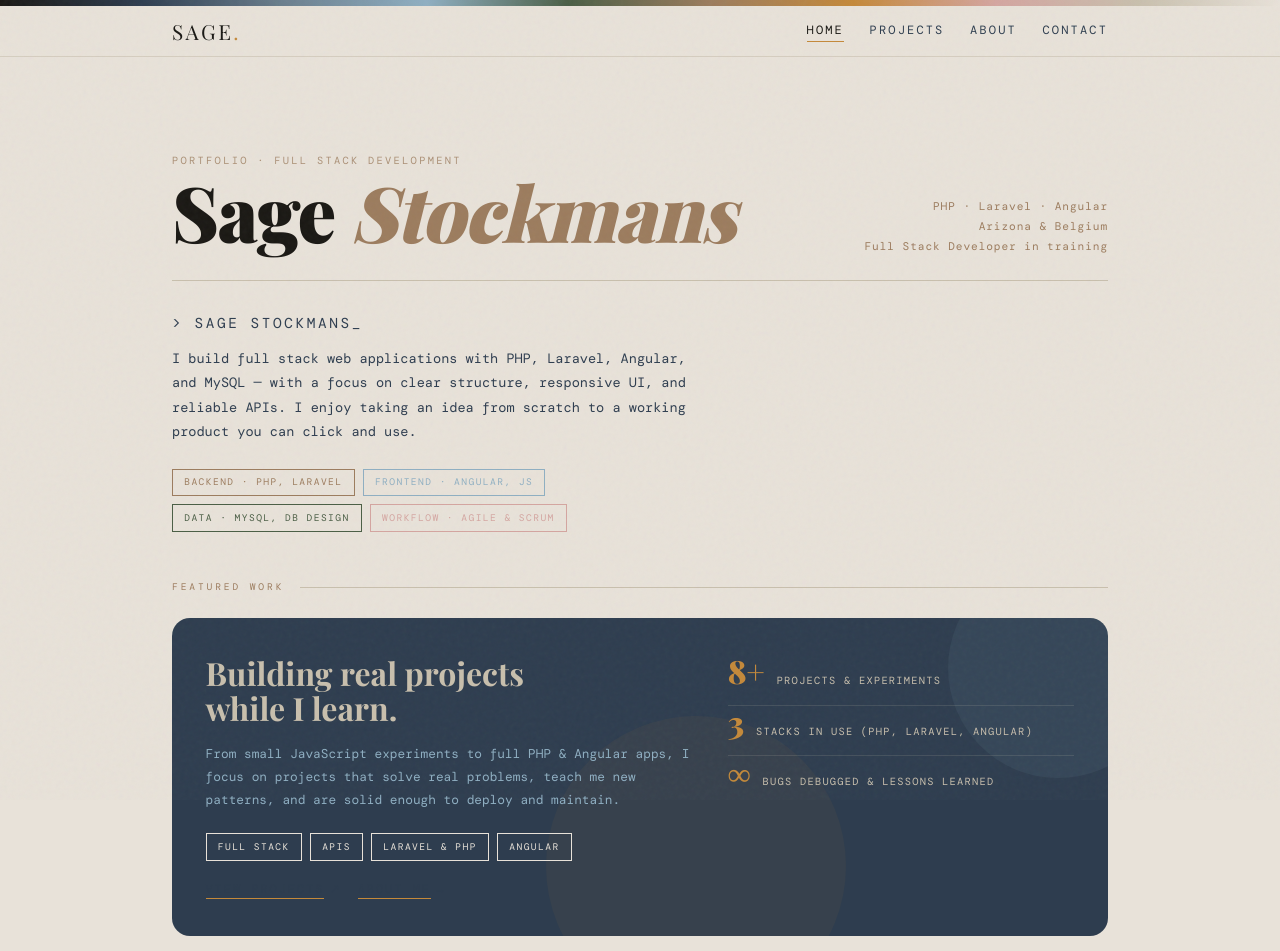
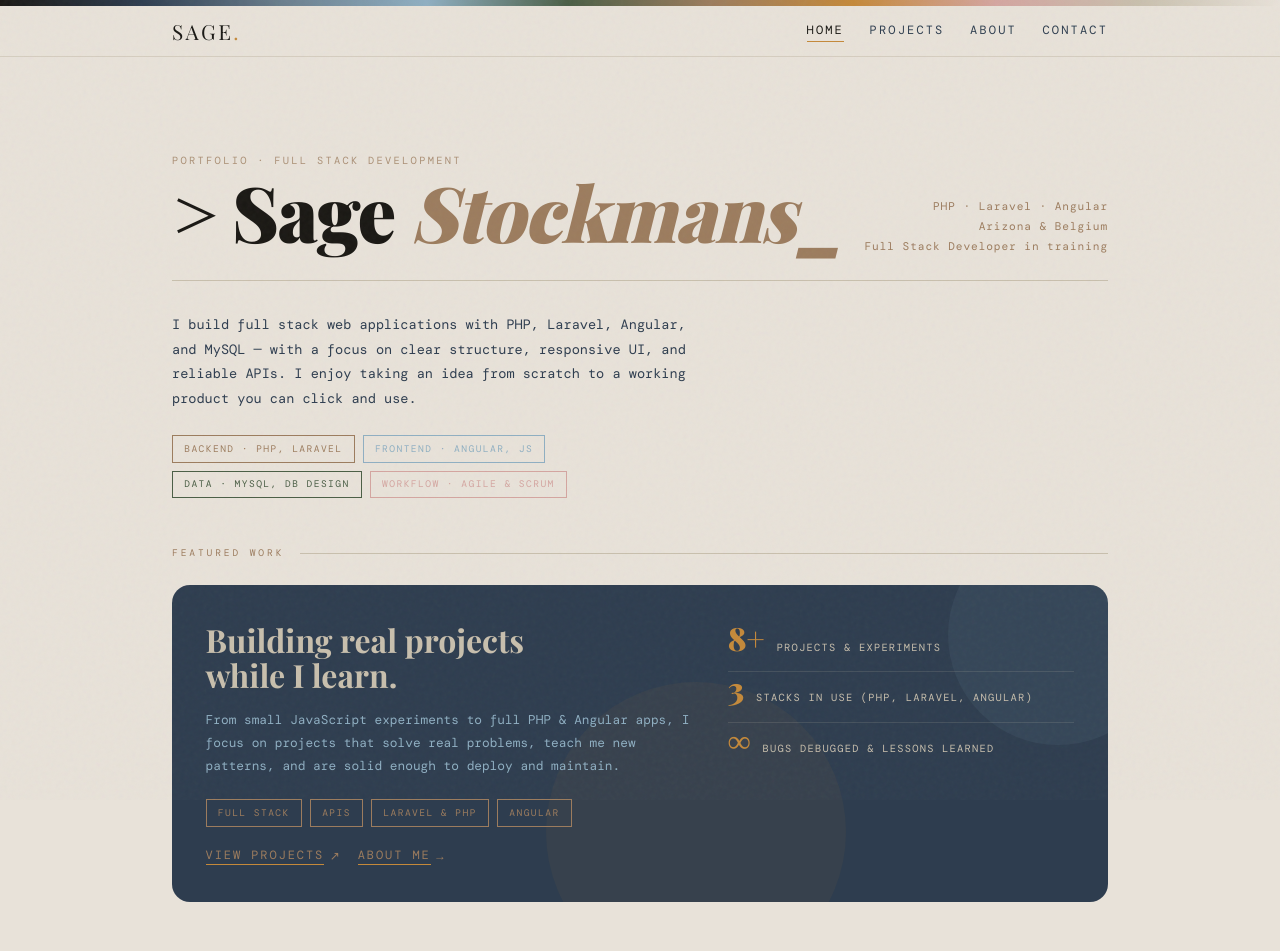
Before and after one commit to TheAbyssSage/sage-stockmans-portfolio, an Angular app: page / in a window 1280 px wide. Shown: the top 951 px of the page. Built offline with nearby package versions, Linux system fonts and the light colour scheme; a web font is replaced by a local one.

Commit message:
Fixed invis colors, added curser pointer where it was missing
Entire-Checkpoint: 73795237bc27

```diff
--- a/src/app/pages/about/about.html
+++ b/src/app/pages/about/about.html
@@ -122,7 +122,7 @@
                     when something goes wrong.
                 </p>
             </div>
-            <div class="about-current-links">
+            <div class="about-current-links" style="cursor: pointer;">
                 <a class="link-cta" routerLink="/projects">
                     <span>See the projects behind this</span><i>↗</i>
                 </a>
--- a/src/app/pages/home/home.html
+++ b/src/app/pages/home/home.html
@@ -7,21 +7,21 @@
         <div>
             <p class="header-label">Portfolio · Full Stack Development</p>
             <h1>
-                Sage <em>Stockmans</em>
+                > Sage <em>Stockmans<span class="cursor">_</span></em>
             </h1>
         </div>
         <div class="header-meta">
-            PHP · Laravel · Angular<br />
-            Arizona &amp; Belgium<br />
+            PHP · Laravel · Angular<br>
+            Arizona &amp; Belgium<br>
             Full Stack Developer in training
         </div>
     </header>
 
     <!-- INTRO -->
     <section class="home-intro fade-up">
-        <p class="intro-line">
+        <!-- <p class="intro-line">
             &gt; Sage Stockmans<span class="cursor">_</span>
-        </p>
+        </p> -->
         <p class="intro-text">
             I build full stack web applications with PHP, Laravel, Angular, and MySQL —
             with a focus on clear structure, responsive UI, and reliable APIs. I enjoy
@@ -57,7 +57,7 @@
                     <span class="demo-tag">Laravel &amp; PHP</span>
                     <span class="demo-tag">Angular</span>
                 </div>
-                <div class="home-links">
+                <div class="home-links" style="cursor: pointer;">
                     <a class="link-cta" routerLink="/projects">
                         <span>View projects</span><i>↗</i>
                     </a>
--- a/src/styles.css
+++ b/src/styles.css
@@ -94,11 +94,13 @@ body::before {
     border: 1px solid;
     cursor: default;
     transition: all 0.2s;
+    border-color: currentColor;
+    color: var(--clay);
 }
 
 .demo-tag:hover {
-    background: currentColor;
-    color: var(--stone);
+    color: var(--storm);
+    border-color: var(--storm);
 }
 
 
@@ -139,16 +141,22 @@ body::before {
     font-size: 0.75rem;
     letter-spacing: 0.16em;
     text-transform: uppercase;
-    color: var(--storm);
+    color: var(--clay);
     text-decoration: none;
+    transition: all 0.2s;
 }
 
 .link-cta span {
     border-bottom: 1px solid var(--ochre);
+    transition: border-color 0.2s;
+}
+
+.link-cta:hover {
+    color: var(--ochre);
 }
 
 .link-cta:hover span {
-    border-color: var(--storm);
+    border-color: var(--ochre);
 }
 
 .link-cta i {
```
